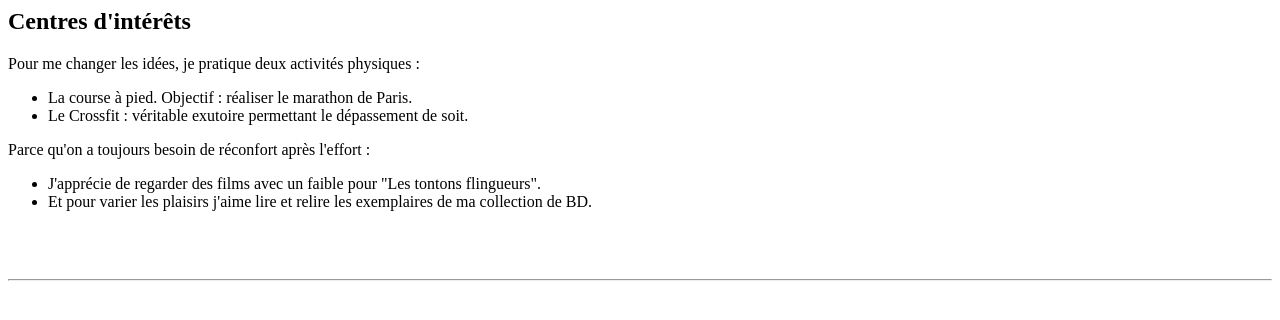
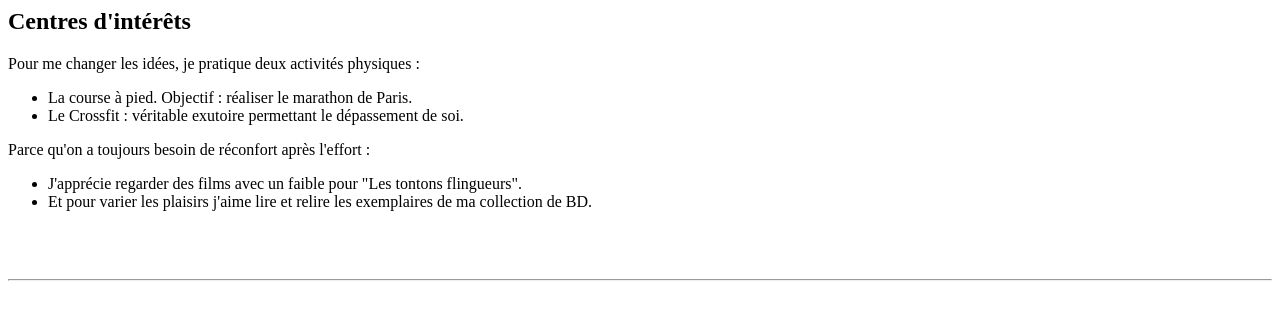
Before and after one commit to GuillaumeOj/Resume, a Django app: template resume/templates/resume/index/_interests.html in a window 1280 px wide. Shown: the top 320 px of the page. Run offline with Django 3.2, Linux system fonts and the light colour scheme; the template is opened without the code that fills it, so the values that code supplies are empty.

Commit message:
Spelling correction for the section 'interests'

```diff
--- a/resume/templates/resume/index/_interests.html
+++ b/resume/templates/resume/index/_interests.html
@@ -10,7 +10,7 @@
 				La course à pied. Objectif : réaliser le marathon de Paris.
 			</li>
 			<li class="squat_overhead">
-				Le Crossfit : véritable exutoire permettant le dépassement de soit.
+				Le Crossfit : véritable exutoire permettant le dépassement de soi.
 			</li>
 		</ul>
 		<p class="mb-0">
@@ -18,7 +18,7 @@
 		</p>
 		<ul class="interests-list">
 			<li class="movies">
-				J'apprécie de regarder des films avec un faible pour "Les tontons flingueurs".
+				J'apprécie regarder des films avec un faible pour "Les tontons flingueurs".
 			</li>
 			<li class="books">
 				Et pour varier les plaisirs j'aime lire et relire les exemplaires de ma collection de
```
